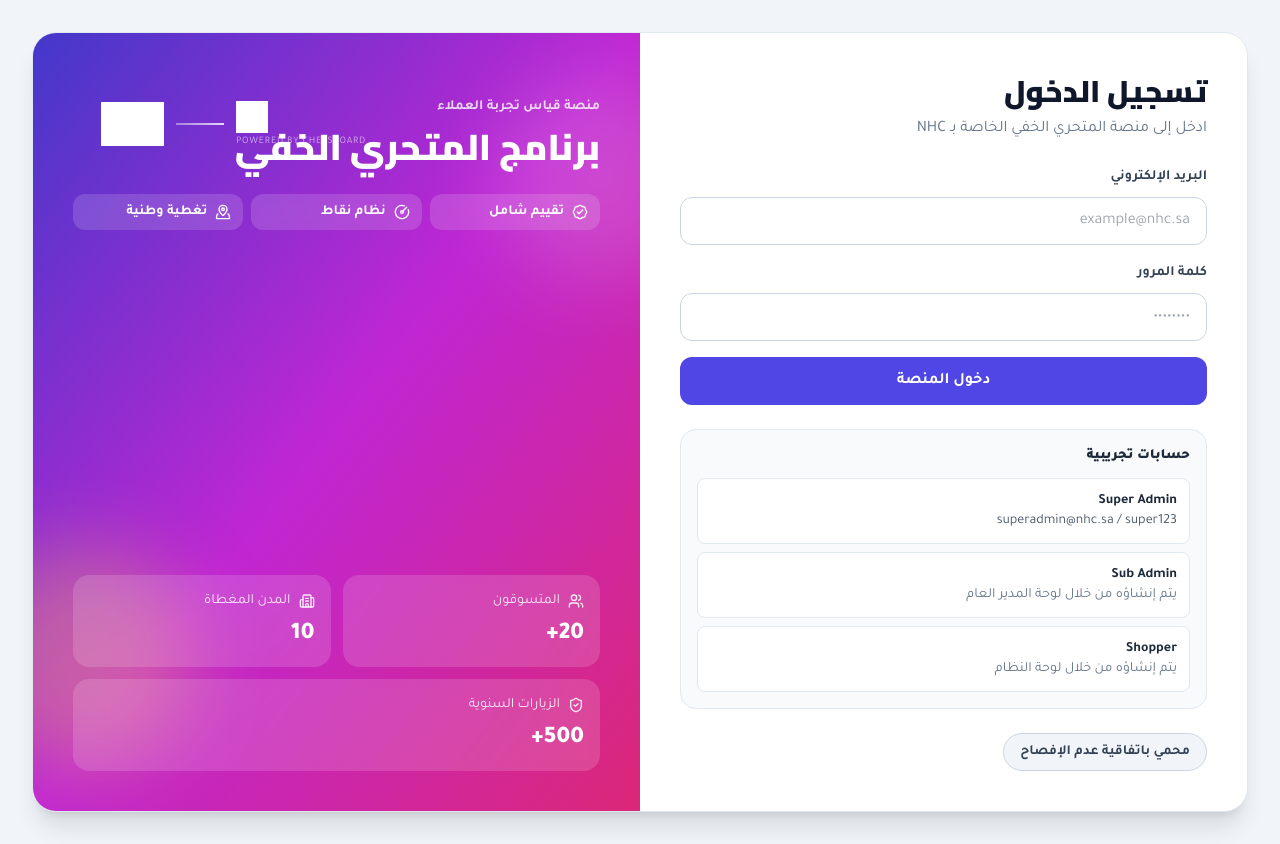
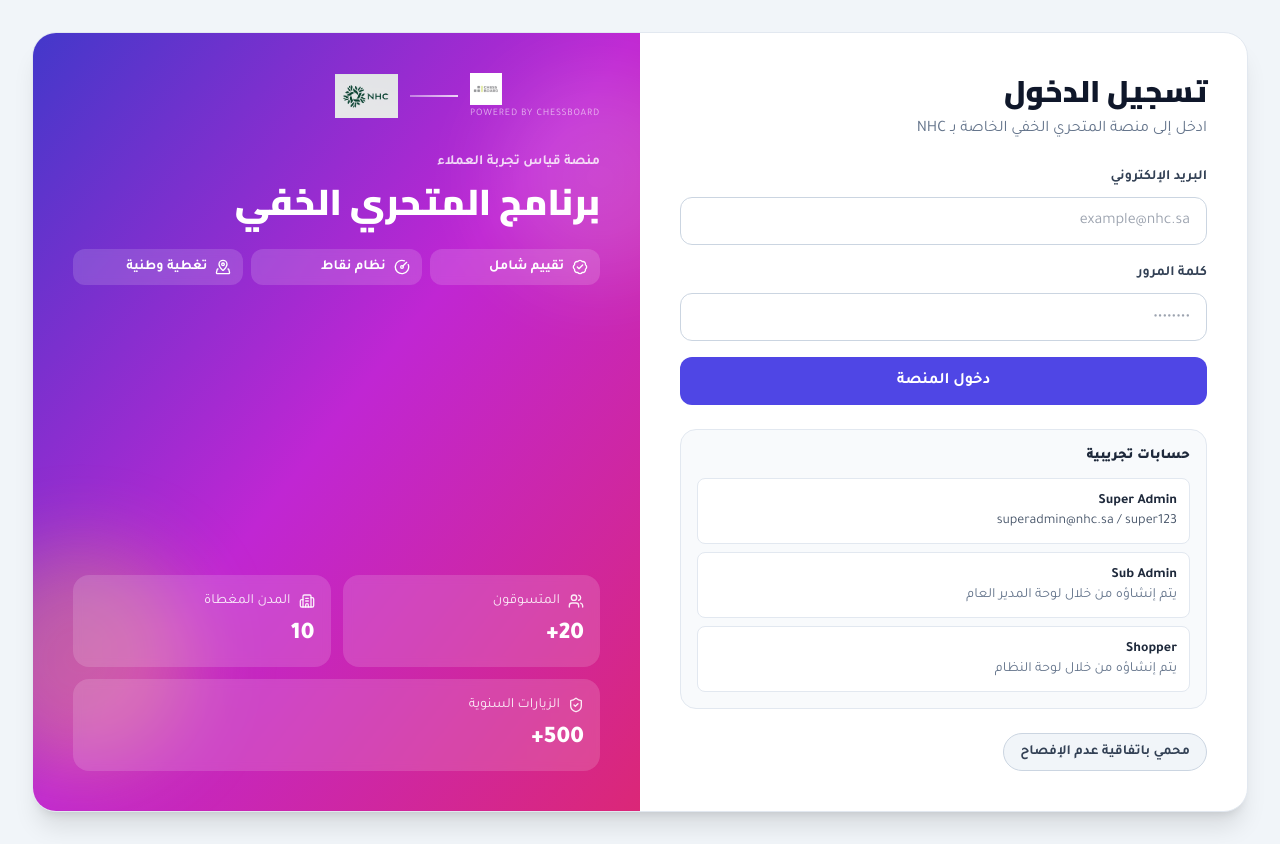
Before and after one commit to YusufMohamed-tech/NHC_Live_dashboard, a React (Vite) app: page / in a window 1280 px wide. Built offline with nearby package versions, Linux system fonts and the light colour scheme.

Commit message:
fix: correct login co-brand lockup rendering and placement

```diff
--- a/src/index.css
+++ b/src/index.css
@@ -105,17 +105,17 @@
     white-space: nowrap;
   }
 
-  .co-brand-light .co-brand-logo-nhc,
-  .co-brand-light .co-brand-logo-chess {
-    filter: brightness(0) invert(1);
-  }
-
   .co-brand-light .co-brand-connector {
     background: linear-gradient(90deg, rgba(255, 255, 255, 0.4) 0%, rgba(255, 255, 255, 0.8) 100%);
   }
 
   .co-brand-light .co-brand-powered {
     color: rgba(255, 255, 255, 0.6);
+  }
+
+  .co-brand-light .co-brand-logo-nhc,
+  .co-brand-light .co-brand-logo-chess {
+    filter: none;
   }
 
   .co-brand-login-animated .co-brand-connector {
--- a/src/pages/Login.jsx
+++ b/src/pages/Login.jsx
@@ -123,7 +123,7 @@
 
           <div className="relative z-10 flex h-full flex-col justify-between">
             <div className="space-y-6">
-              <div className="absolute left-7 top-7 z-20">
+              <div className="max-w-fit">
                 <CoBrandLockup variant="light" animateConnector className="!p-0" />
               </div>
 
```
